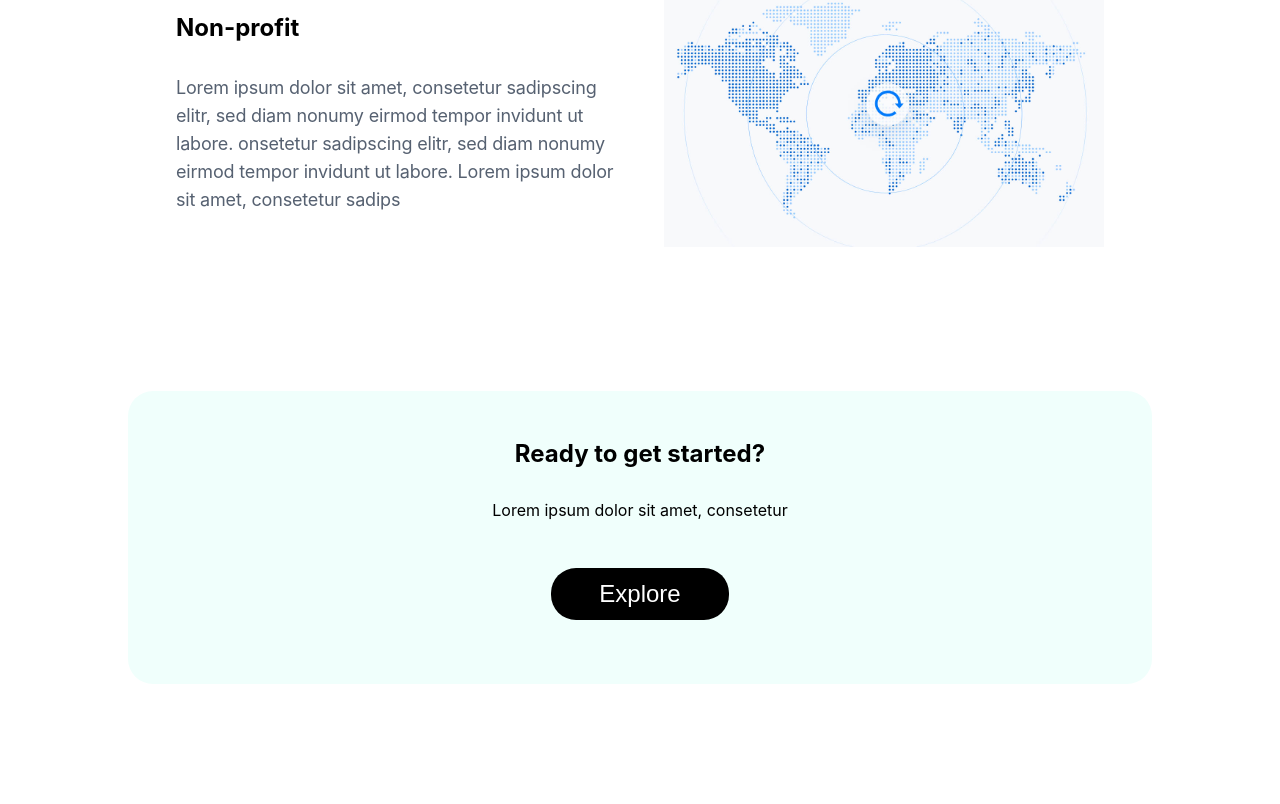
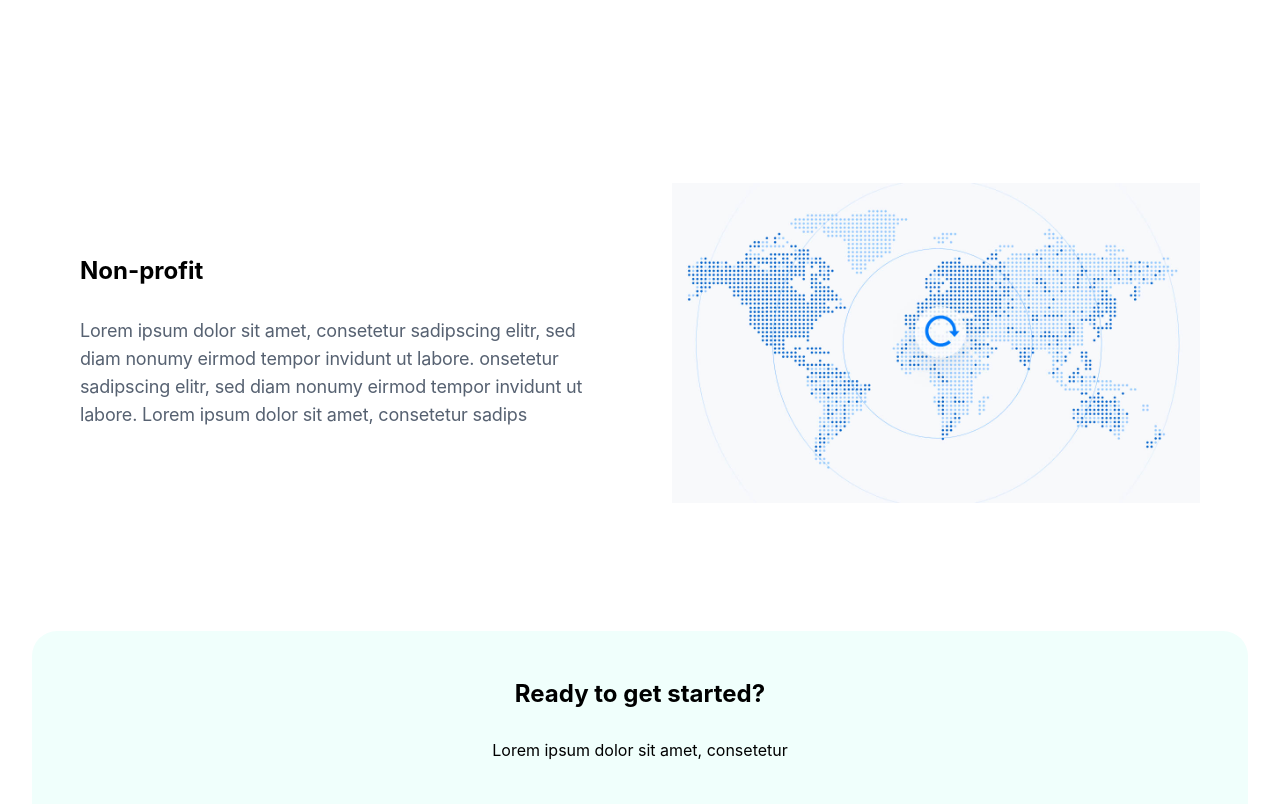
Before and after one commit to vbit27/local-guide, a React (Create React App) app: page / in a window 1280 px wide. Shown: the part 2836-3640 px from the top of the page. Built offline with nearby package versions, Linux system fonts and the light colour scheme.

Commit message:
Fix length of grid items

```diff
--- a/src/Home/WhySection.module.css
+++ b/src/Home/WhySection.module.css
@@ -14,15 +14,14 @@
 .grid {
   display: grid;
   grid-template-rows: 1fr 1fr 1fr;
-  gap: 3rem;
-  width: 80vw;
+  gap: 6rem;
   margin: 2rem auto;
 }
 
 .itemContainer {
   display: grid;
   grid-template-columns: minmax(200px, 1fr) minmax(200px, 1fr);
-  gap: 3rem;
+  gap: 4rem;
   padding: 3rem 3rem;
 }
 
@@ -65,7 +64,8 @@
 .actionWrapper {
   background-color: #f0fffc;
   border-radius: 25px;
-  width: 80vw;
+  width: 100%;
+  max-width: 1600px;
   display: flex;
   flex-direction: column;
   align-items: center;
--- a/src/Home/WhySection.tsx
+++ b/src/Home/WhySection.tsx
@@ -54,6 +54,7 @@ const WhySection: React.FC = () => {
             <img src={World} alt="map" />
           </div>
         </div>
+      </div>
       <div className={classes.actionContainer}>
         <div className={classes.actionWrapper}>
           <h2>Ready to get started?</h2>
@@ -64,7 +65,6 @@ const WhySection: React.FC = () => {
         </div>
       </div>
     </div>
-    </div>
   );
 };
 
```
Lines whose indentation alone changed are shown as unchanged.
